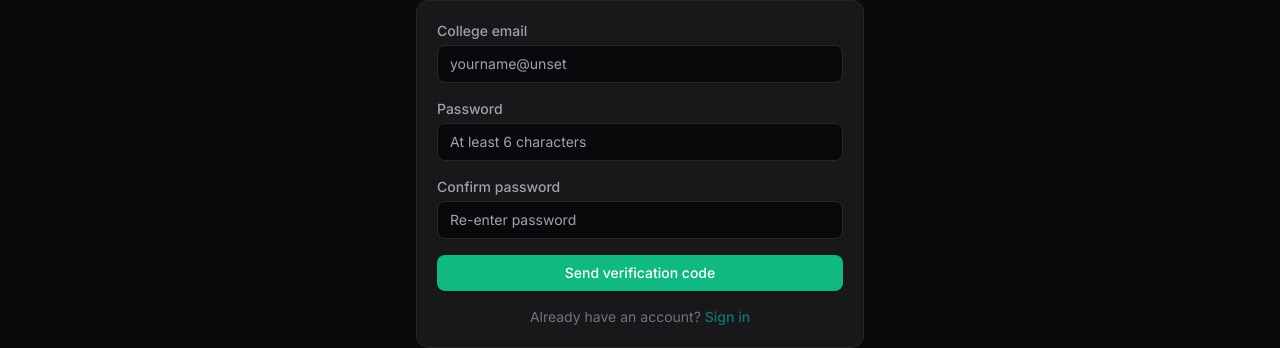
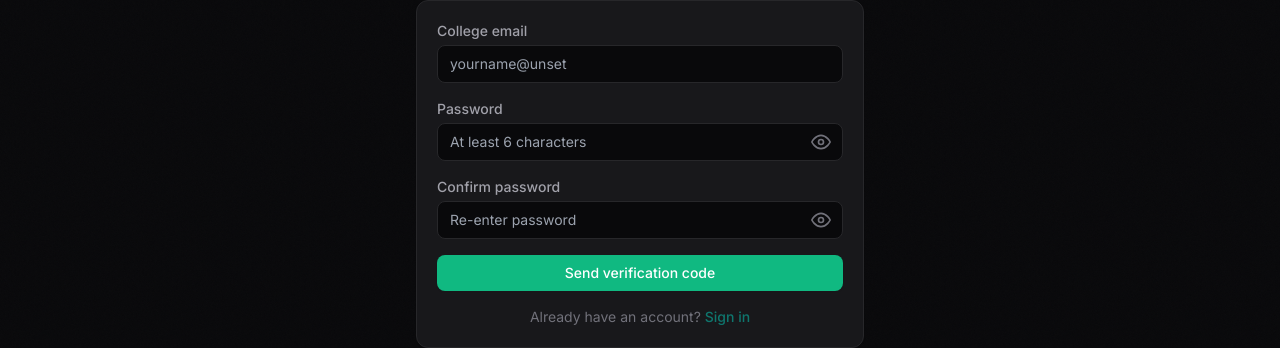
Before and after one commit to Kruthin-Raj/SkillBridge, a React (Vite) app in the folder frontend/: page /register in a window 1280 px wide. Shown: the part 197-545 px from the top of the page. Built offline with nearby package versions, Linux system fonts and the light colour scheme; no server answers.

Commit message:
Added the eye icon to view the ForgotPassword

```diff
--- /dev/null
+++ b/frontend/src/components/PasswordInput.jsx
@@ -0,0 +1,39 @@
+import { useState } from 'react';
+
+export default function PasswordInput({ id, value, onChange, placeholder, required, minLength, autoComplete }) {
+  const [show, setShow] = useState(false);
+
+  return (
+    <div className="relative">
+      <input
+        id={id}
+        type={show ? 'text' : 'password'}
+        required={required}
+        minLength={minLength}
+        autoComplete={autoComplete}
+        value={value}
+        onChange={onChange}
+        placeholder={placeholder}
+        className="field pr-10"
+      />
+      <button
+        type="button"
+        onClick={() => setShow(!show)}
+        className="absolute inset-y-0 right-0 flex items-center pr-3 text-cw-text-3 hover:text-cw-text-1 z-20"
+        title={show ? "Hide password" : "Show password"}
+      >
+        {show ? (
+          <svg xmlns="http://www.w3.org/2000/svg" className="h-5 w-5" viewBox="0 0 24 24" fill="none" stroke="currentColor" strokeWidth="2" strokeLinecap="round" strokeLinejoin="round">
+            <path d="M17.94 17.94A10.07 10.07 0 0 1 12 20c-7 0-11-8-11-8a18.45 18.45 0 0 1 5.06-5.94M9.9 4.24A9.12 9.12 0 0 1 12 4c7 0 11 8 11 8a18.5 18.5 0 0 1-2.16 3.19m-6.72-1.07a3 3 0 1 1-4.24-4.24"></path>
+            <line x1="1" y1="1" x2="23" y2="23"></line>
+          </svg>
+        ) : (
+          <svg xmlns="http://www.w3.org/2000/svg" className="h-5 w-5" viewBox="0 0 24 24" fill="none" stroke="currentColor" strokeWidth="2" strokeLinecap="round" strokeLinejoin="round">
+            <path d="M1 12s4-8 11-8 11 8 11 8-4 8-11 8-11-8-11-8z"></path>
+            <circle cx="12" cy="12" r="3"></circle>
+          </svg>
+        )}
+      </button>
+    </div>
+  );
+}
--- a/frontend/src/pages/ForgotPassword.jsx
+++ b/frontend/src/pages/ForgotPassword.jsx
@@ -1,6 +1,7 @@
 import { useState } from 'react';
 import { Link, useNavigate } from 'react-router-dom';
 import { useAuth } from '../context/AuthContext';
+import PasswordInput from '../components/PasswordInput';
 
 const COLLEGE_DOMAIN = import.meta.env.VITE_COLLEGE_DOMAIN || 'apollouniversity.edu.in';
 
@@ -85,31 +86,27 @@ export default function ForgotPassword() {
 
           <div>
             <label htmlFor="reset-pw" className="label">New password</label>
-            <input
+            <PasswordInput
               id="reset-pw"
-              type="password"
               required
               minLength={6}
               autoComplete="new-password"
               value={password}
               onChange={(e) => setPassword(e.target.value)}
               placeholder="At least 6 characters"
-              className="field"
             />
           </div>
 
           <div>
             <label htmlFor="reset-confirm" className="label">Confirm new password</label>
-            <input
+            <PasswordInput
               id="reset-confirm"
-              type="password"
               required
               minLength={6}
               autoComplete="new-password"
               value={confirm}
               onChange={(e) => setConfirm(e.target.value)}
               placeholder="Re-enter password"
-              className="field"
             />
           </div>
 
--- a/frontend/src/pages/Login.jsx
+++ b/frontend/src/pages/Login.jsx
@@ -1,6 +1,7 @@
 import { useState } from 'react';
 import { Link, useNavigate } from 'react-router-dom';
 import { useAuth, isProfileIncomplete } from '../context/AuthContext';
+import PasswordInput from '../components/PasswordInput';
 
 const COLLEGE_DOMAIN = import.meta.env.VITE_COLLEGE_DOMAIN || 'apollouniversity.edu.in';
 
@@ -56,16 +57,14 @@ export default function Login() {
           <label htmlFor="password" className="label">
             Password
           </label>
-          <input
+          <PasswordInput
             id="password"
-            type="password"
             required
             minLength={6}
             autoComplete="current-password"
             value={password}
             onChange={(e) => setPassword(e.target.value)}
             placeholder="Enter your password"
-            className="field"
           />
         </div>
 
--- a/frontend/src/pages/Profile.jsx
+++ b/frontend/src/pages/Profile.jsx
@@ -1,6 +1,7 @@
 import { useCallback, useEffect, useRef, useState } from 'react';
 import { api } from '../lib/api';
 import { useAuth } from '../context/AuthContext';
+import PasswordInput from '../components/PasswordInput';
 
 const toText = (list) => (list ?? []).join(', ');
 const toList = (text) =>
@@ -307,31 +308,27 @@ function SetPasswordCard() {
 
       <div>
         <label htmlFor="new-password" className="label">New password</label>
-        <input
+        <PasswordInput
           id="new-password"
-          type="password"
           required
           minLength={6}
           autoComplete="new-password"
           value={password}
           onChange={(e) => setPassword(e.target.value)}
           placeholder="At least 6 characters"
-          className="field"
         />
       </div>
 
       <div>
         <label htmlFor="confirm-password" className="label">Confirm password</label>
-        <input
+        <PasswordInput
           id="confirm-password"
-          type="password"
           required
           minLength={6}
           autoComplete="new-password"
           value={confirm}
           onChange={(e) => setConfirm(e.target.value)}
           placeholder="Re-enter password"
-          className="field"
         />
       </div>
 
--- a/frontend/src/pages/Register.jsx
+++ b/frontend/src/pages/Register.jsx
@@ -1,6 +1,7 @@
 import { useState } from 'react';
 import { Link, useNavigate } from 'react-router-dom';
 import { useAuth } from '../context/AuthContext';
+import PasswordInput from '../components/PasswordInput';
 
 const COLLEGE_DOMAIN = import.meta.env.VITE_COLLEGE_DOMAIN || 'apollouniversity.edu.in';
 
@@ -132,31 +133,27 @@ export default function Register() {
 
         <div>
           <label htmlFor="reg-password" className="label">Password</label>
-          <input
+          <PasswordInput
             id="reg-password"
-            type="password"
             required
             minLength={6}
             autoComplete="new-password"
             value={password}
             onChange={(e) => setPassword(e.target.value)}
             placeholder="At least 6 characters"
-            className="field"
           />
         </div>
 
         <div>
           <label htmlFor="reg-confirm" className="label">Confirm password</label>
-          <input
+          <PasswordInput
             id="reg-confirm"
-            type="password"
             required
             minLength={6}
             autoComplete="new-password"
             value={confirm}
             onChange={(e) => setConfirm(e.target.value)}
             placeholder="Re-enter password"
-            className="field"
           />
         </div>
 
```
